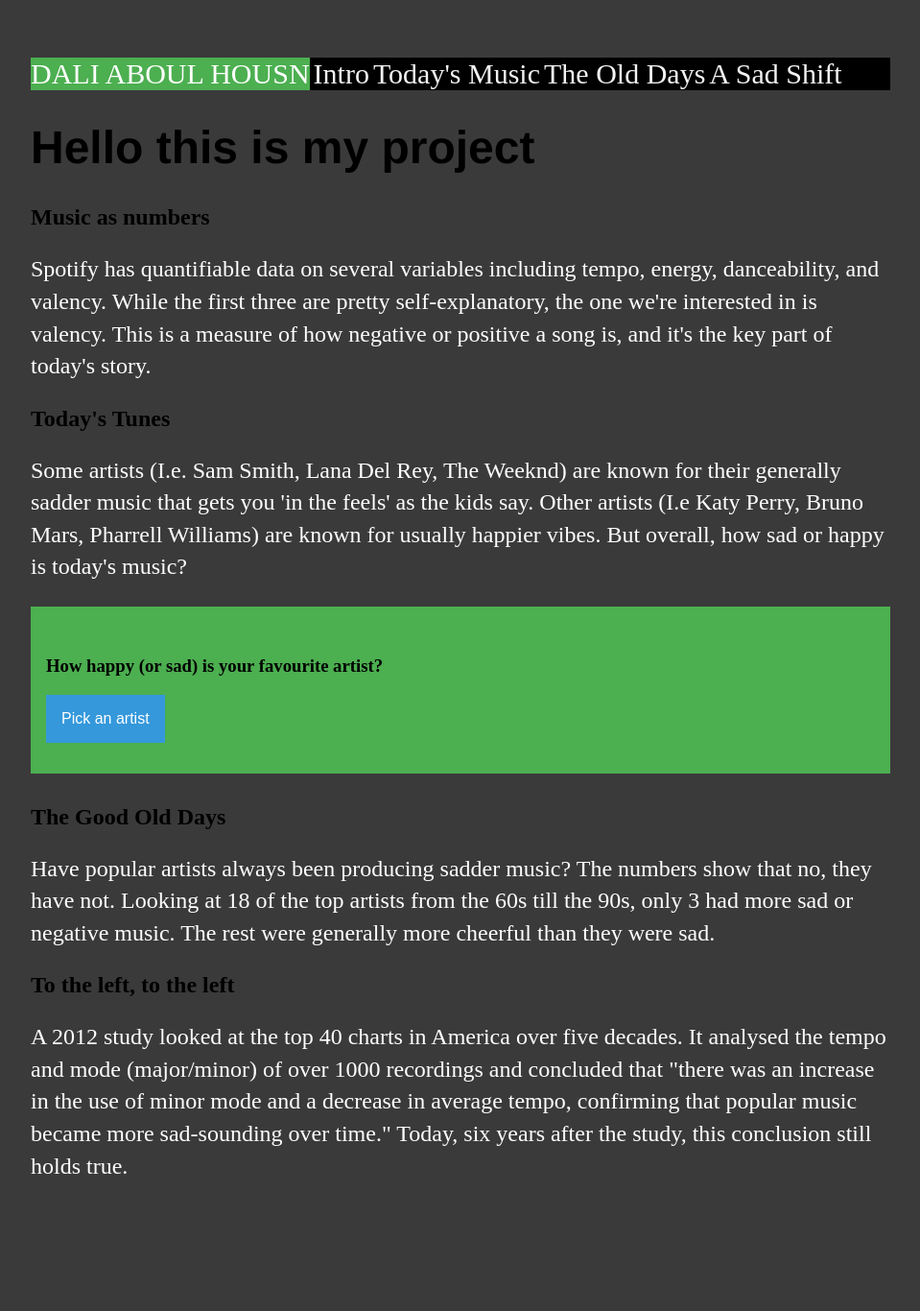
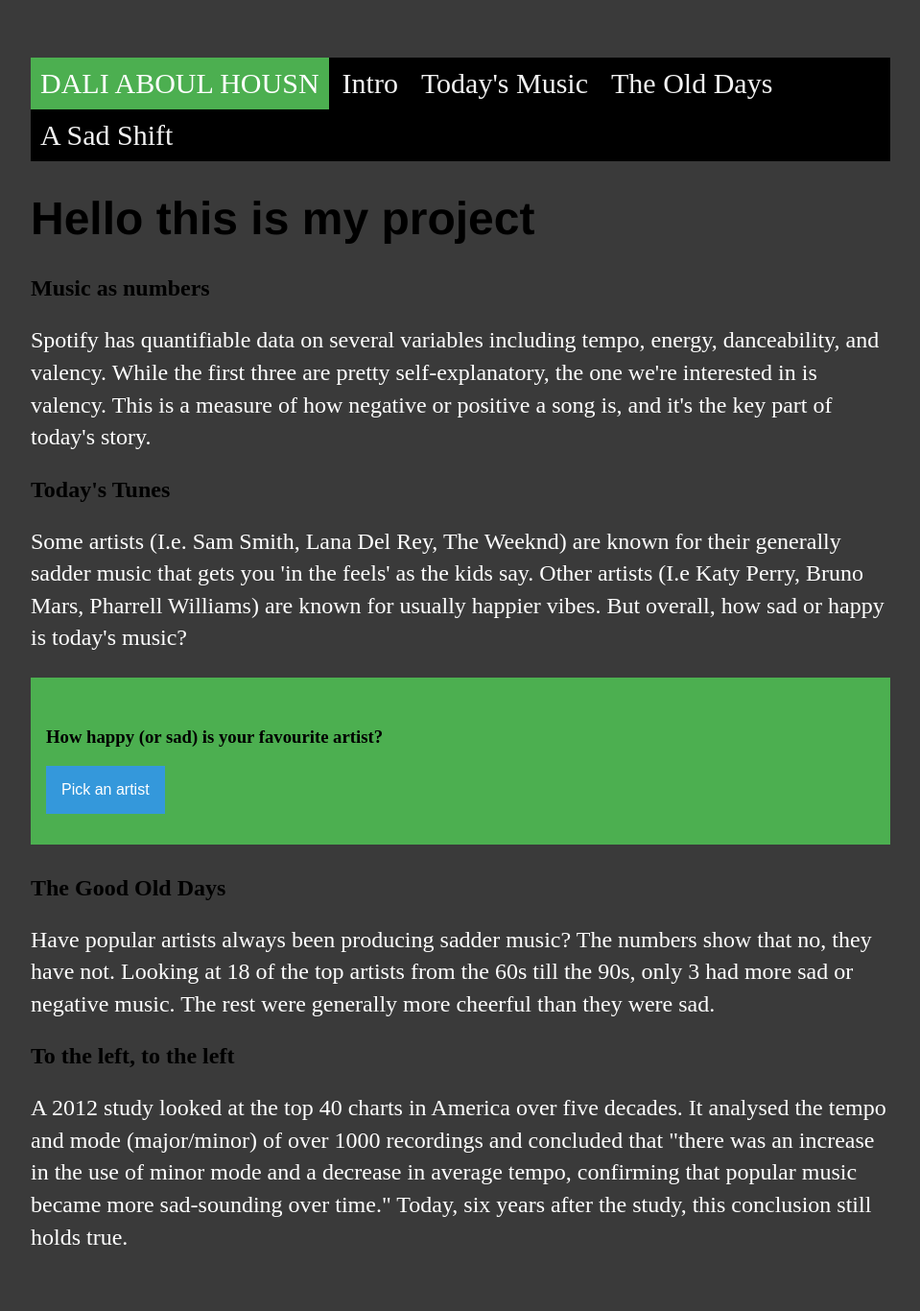
Before and after one commit to ah-dali/ah-dali.github.io, a Jekyll site: the page built from index.html, in a window 1280 px wide. Shown: the whole page at 96% size, without its empty margins (160-1119 px from the left). Built offline with Jekyll 4.4.1, drawn with Linux system fonts in a browser that asks for light colours; before the commit the page ends 1292 px from its top, so only the background shows below that.

Commit message:
Update main.css

```diff
--- a/css/main.css
+++ b/css/main.css
@@ -16,6 +16,7 @@ body {
   text-align: right;
   text-decoration: none;
   font-size: 30px;
+  padding: 10px;
 }
 
 .topnav a:hover {
@@ -39,6 +40,7 @@ a:hover {
 h1 {
     font-size: 3em;
     font-family:'Helvetica', 'Arial', 'Sans-Serif';
+    font-color: lightgrey;
 }
 
 p {
```
